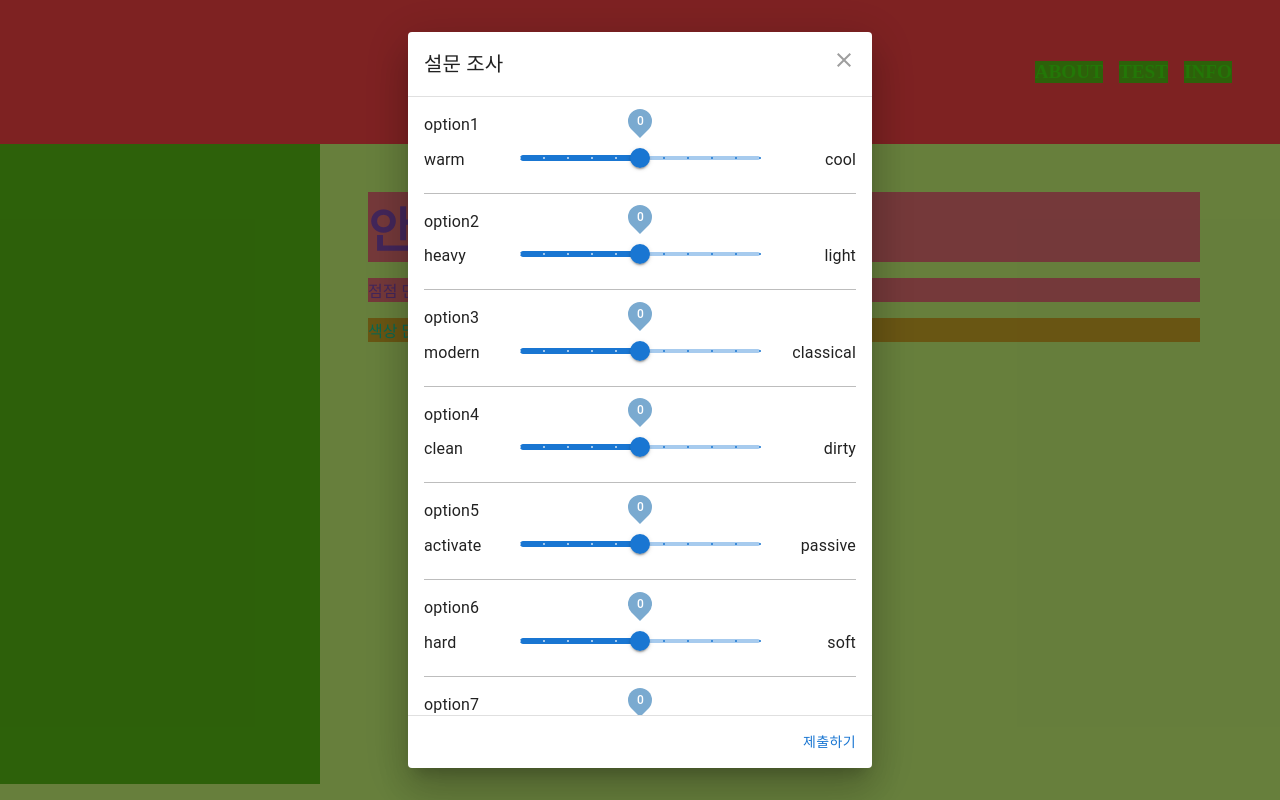
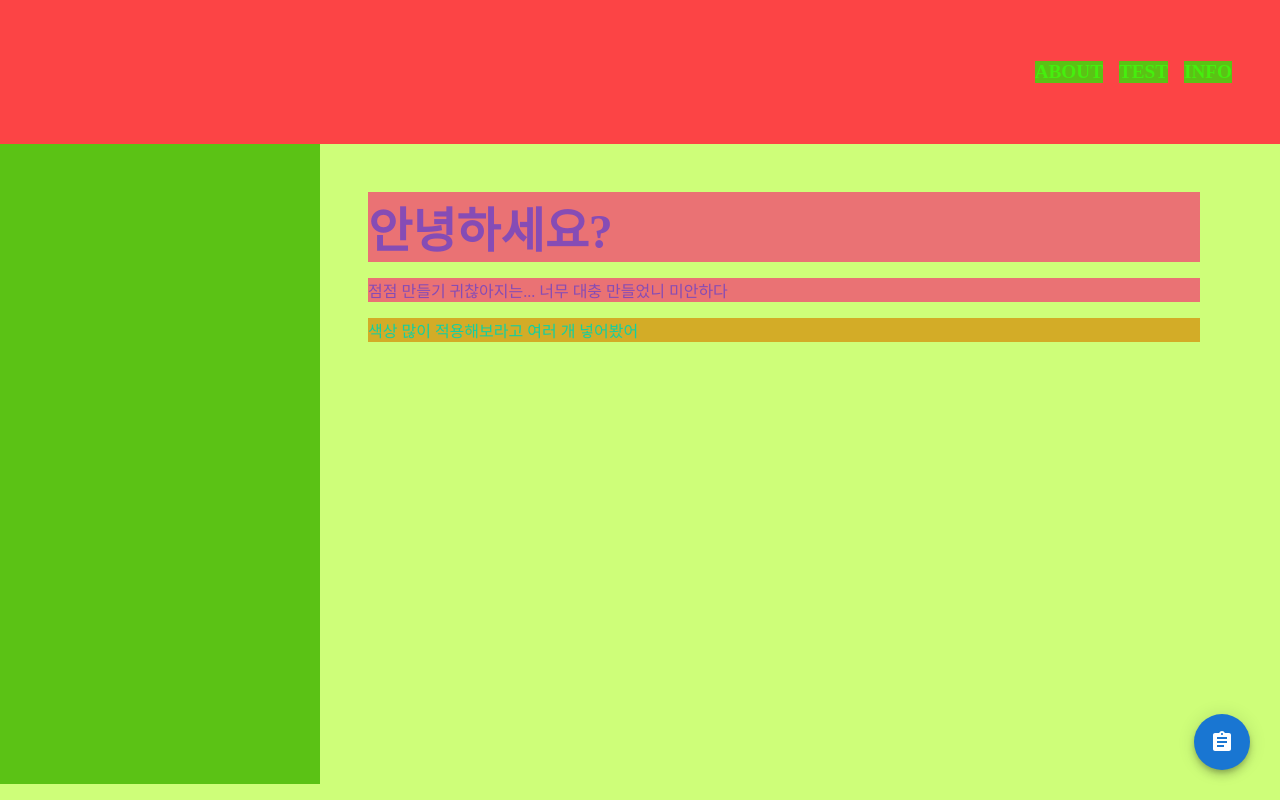
Before and after one commit to JustKode/colorfully-react, a React (Create React App) app in the folder frontend/: page /test/main in a window 1280 px wide. Built offline with nearby package versions, Linux system fonts and the light colour scheme; the HTML template or start-up script is replaced by a standard one.

Commit message:
Add: survey fab.

```diff
--- /dev/null
+++ b/frontend/src/common/layout/BasicLayout.js
@@ -0,0 +1,33 @@
+import React from 'react';
+import { Fab } from '@mui/material';
+import { Outlet } from 'react-router-dom';
+import AssignmentIcon from '@mui/icons-material/Assignment';
+import { useRecoilState } from 'recoil';
+import { surveyDialogState } from '../../recoil/atom';
+import SurveyDialog from '../../util/survey';
+
+export default function BasicLayout() {
+  // survey dialog state
+  const [surveyDialog, toggleSurveyDialog] = useRecoilState(surveyDialogState);
+
+  return (
+    <div>
+      <main>
+        <SurveyDialog />;
+        <Fab
+          color="primary"
+          aria-label="add"
+          sx={{
+            position: 'fixed',
+            bottom: 30,
+            right: 30,
+          }}
+          onClick={() => toggleSurveyDialog(!surveyDialog)}
+        >
+          <AssignmentIcon />
+        </Fab>
+        <Outlet />
+      </main>
+    </div>
+  );
+}
--- a/frontend/src/mainRouter.js
+++ b/frontend/src/mainRouter.js
@@ -1,12 +1,10 @@
 import React from 'react';
 import { Route, Routes } from 'react-router-dom';
 import TestRouter from './test/testRouter';
-import SurveyDialog from './util/survey';
 
 export default function MainRouter() {
   return (
     <>
-      <SurveyDialog />;
       <Routes>
         <Route path="/" />
       </Routes>
--- a/frontend/src/test/containers/MainContainer.js
+++ b/frontend/src/test/containers/MainContainer.js
@@ -4,19 +4,6 @@ import { surveyDialogState } from '../../recoil/atom';
 import MainComponent from '../components/MainComponent';
 
 function MainContainer() {
-  // survey dialog state
-  const [open, setOpen] = useRecoilState(surveyDialogState);
-
-  // survey dialog toggle
-  const handleClickOpen = () => {
-    setOpen(true);
-  };
-
-  // survey dialog test useEffect
-  useEffect(() => {
-    handleClickOpen();
-  }, []);
-
   return <MainComponent />;
 }
 
--- a/frontend/src/test/testRouter.js
+++ b/frontend/src/test/testRouter.js
@@ -1,6 +1,7 @@
 import React, { useEffect } from 'react';
 import { useRecoilState } from 'recoil';
 import { Route, Routes } from 'react-router-dom';
+import BasicLayout from '../common/layout/BasicLayout';
 import LoginPage from './pages/LoginPage';
 import MainPage from './pages/MainPage';
 import { mainBackGroupState, subBackGroupState, mainGroupState, subGroupState, pointGroupState } from '../recoil';
@@ -41,8 +42,10 @@ export default function TestRouter() {
 
   return (
     <Routes>
-      <Route path="/test" element={<LoginPage />} />
-      <Route path="/test/main" element={<MainPage />} />
+      <Route element={<BasicLayout />}>
+        <Route path="/test" element={<LoginPage />} />
+        <Route path="/test/main" element={<MainPage />} />
+      </Route>
     </Routes>
   );
 }
```
